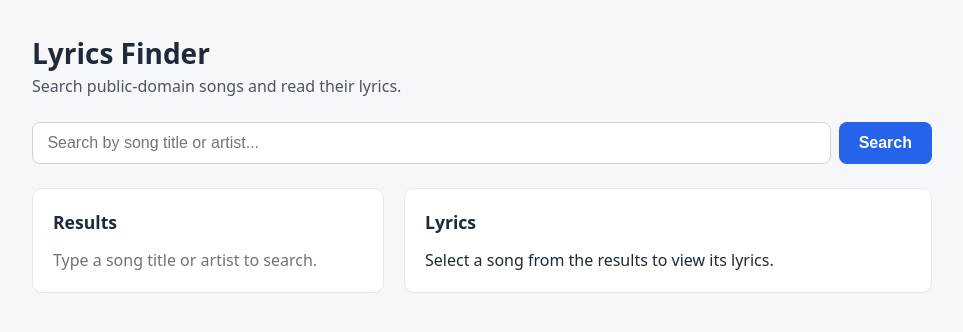
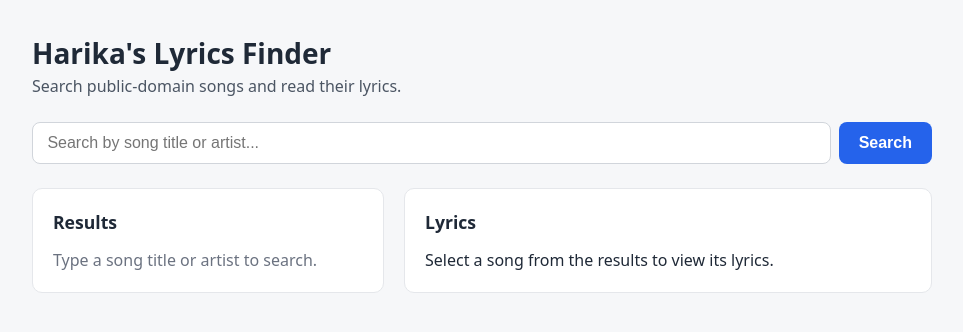
Before and after one commit to subhashvenuganti/lyrics-app, a plain HTML site: page index.html in a window 1280 px wide. Shown: the whole page, without its empty margins (158-1121 px from the left). Drawn offline with Linux system fonts and the light colour scheme.

Commit message:
Updated lyrics app heading

```diff
--- a/index.html
+++ b/index.html
@@ -8,7 +8,7 @@
 </head>
 <body>
   <header class="app-header">
-    <h1>Lyrics Finder</h1>
+    <h1>Harika's Lyrics Finder</h1>
     <p>Search public-domain songs and read their lyrics.</p>
   </header>
 
```
